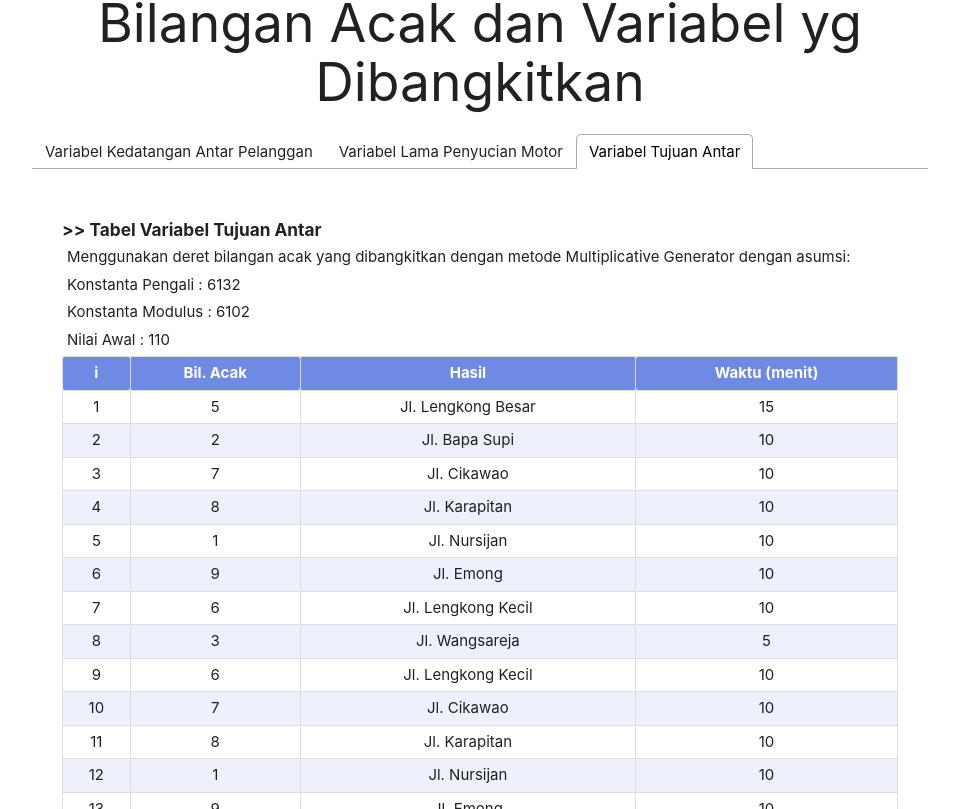
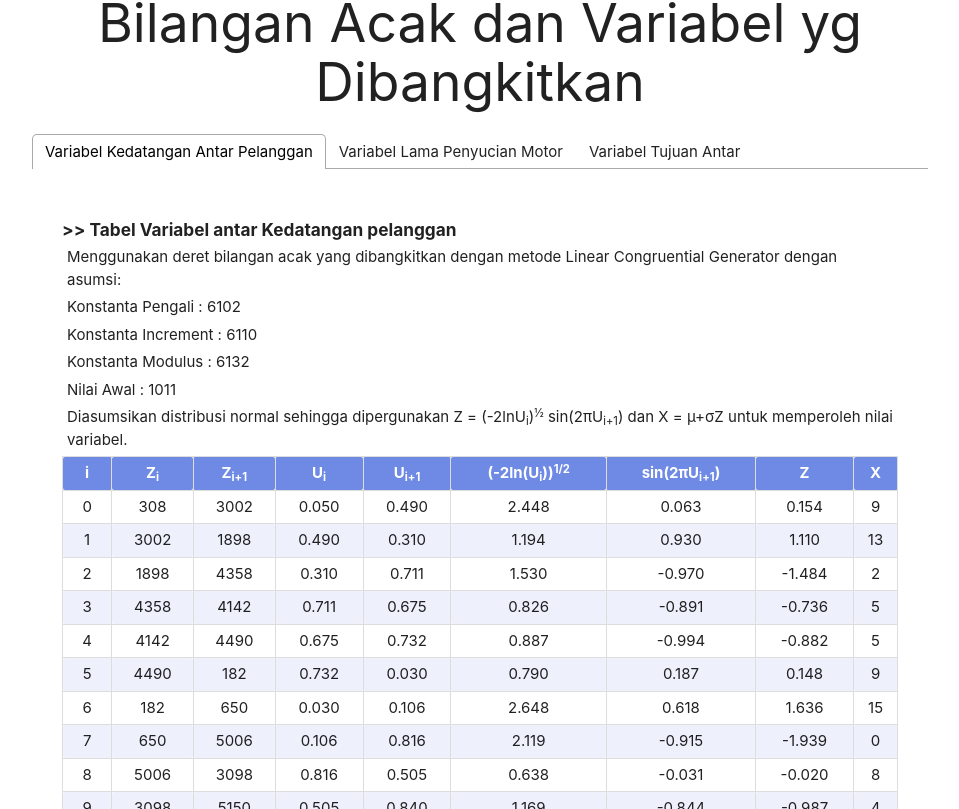
Before and after one commit to raflirach/mosi-antrian, a React (Create React App) app: page / in a window 1280 px wide. Shown: the part 1231-2040 px from the top of the page, without its empty margins (160-1119 px from the left). Built offline with nearby package versions, Linux system fonts and the light colour scheme; the HTML template or start-up script is replaced by a standard one.

Commit message:
set defaultIndext to 0

```diff
--- a/src/sections/DataSimulasi.js
+++ b/src/sections/DataSimulasi.js
@@ -10,7 +10,7 @@ class DataSimulasi extends Component {
       <div id="section2">
         <div className="container">
           <h2 align="center">Bilangan Acak dan Variabel yg Dibangkitkan</h2>
-          <Tabs defaultIndex={2}>
+          <Tabs defaultIndex={0}>
             <TabList>
               <Tab>Variabel Kedatangan Antar Pelanggan</Tab>
               <Tab>Variabel Lama Penyucian Motor</Tab>
```
